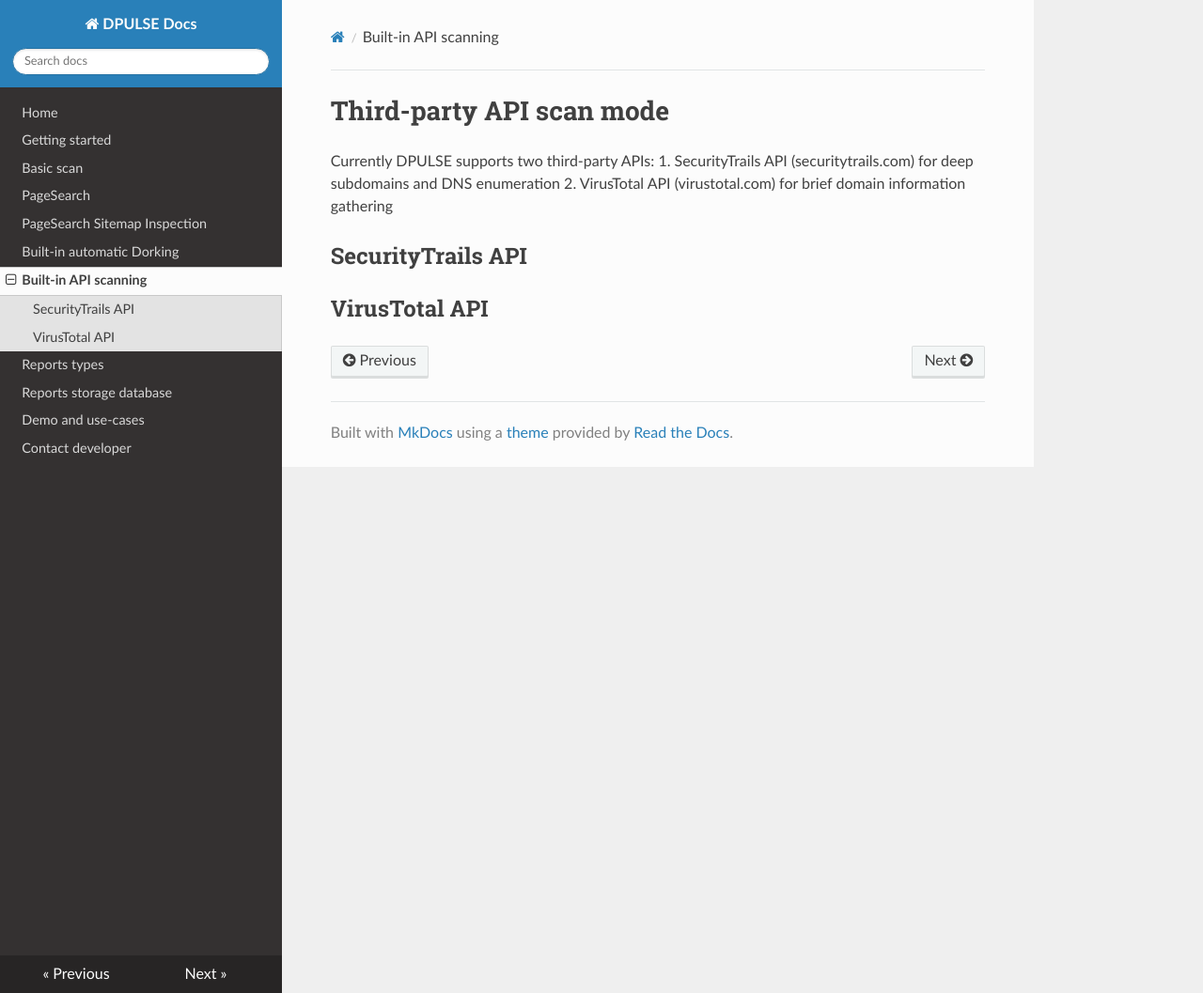
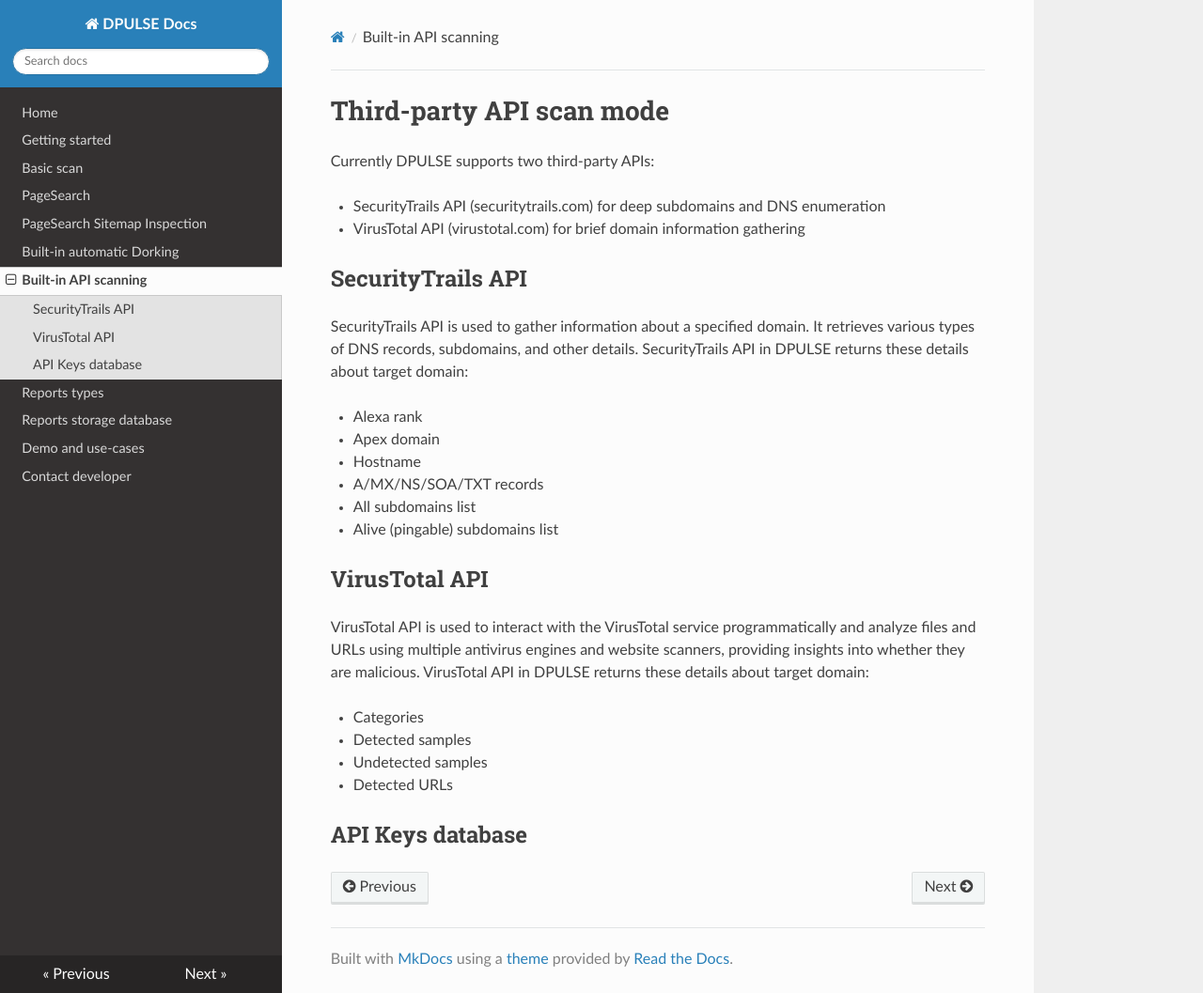
Before and after one commit to OSINT-TECHNOLOGIES/dpulse, an MkDocs documentation site: the page built from docs/dpulse-docs/docs/api.md, in a window 1280 px wide and 1057 px high. Shown: the whole window at 94% size. Built offline with MkDocs 1.6.1, drawn with Linux system fonts in a browser that asks for light colours; nearby versions of some CDN libraries.

Commit message:
Update api.md

```diff
--- a/docs/dpulse-docs/docs/api.md
+++ b/docs/dpulse-docs/docs/api.md
@@ -1,9 +1,28 @@
 # Third-party API scan mode
 
 Currently DPULSE supports two third-party APIs:
-1. SecurityTrails API (securitytrails.com) for deep subdomains and DNS enumeration
-2. VirusTotal API (virustotal.com) for brief domain information gathering
+
+* SecurityTrails API (securitytrails.com) for deep subdomains and DNS enumeration
+* VirusTotal API (virustotal.com) for brief domain information gathering
 
 ## SecurityTrails API
 
+SecurityTrails API is used to gather information about a specified domain. It retrieves various types of DNS records, subdomains, and other details. SecurityTrails API in DPULSE returns these details about target domain:
+
+* Alexa rank
+* Apex domain
+* Hostname
+* A/MX/NS/SOA/TXT records
+* All subdomains list
+* Alive (pingable) subdomains list
+
 ## VirusTotal API
+
+VirusTotal API is used to interact with the VirusTotal service programmatically and analyze files and URLs using multiple antivirus engines and website scanners, providing insights into whether they are malicious. VirusTotal API in DPULSE returns these details about target domain:
+
+* Categories
+* Detected samples
+* Undetected samples
+* Detected URLs
+
+## API Keys database
```
